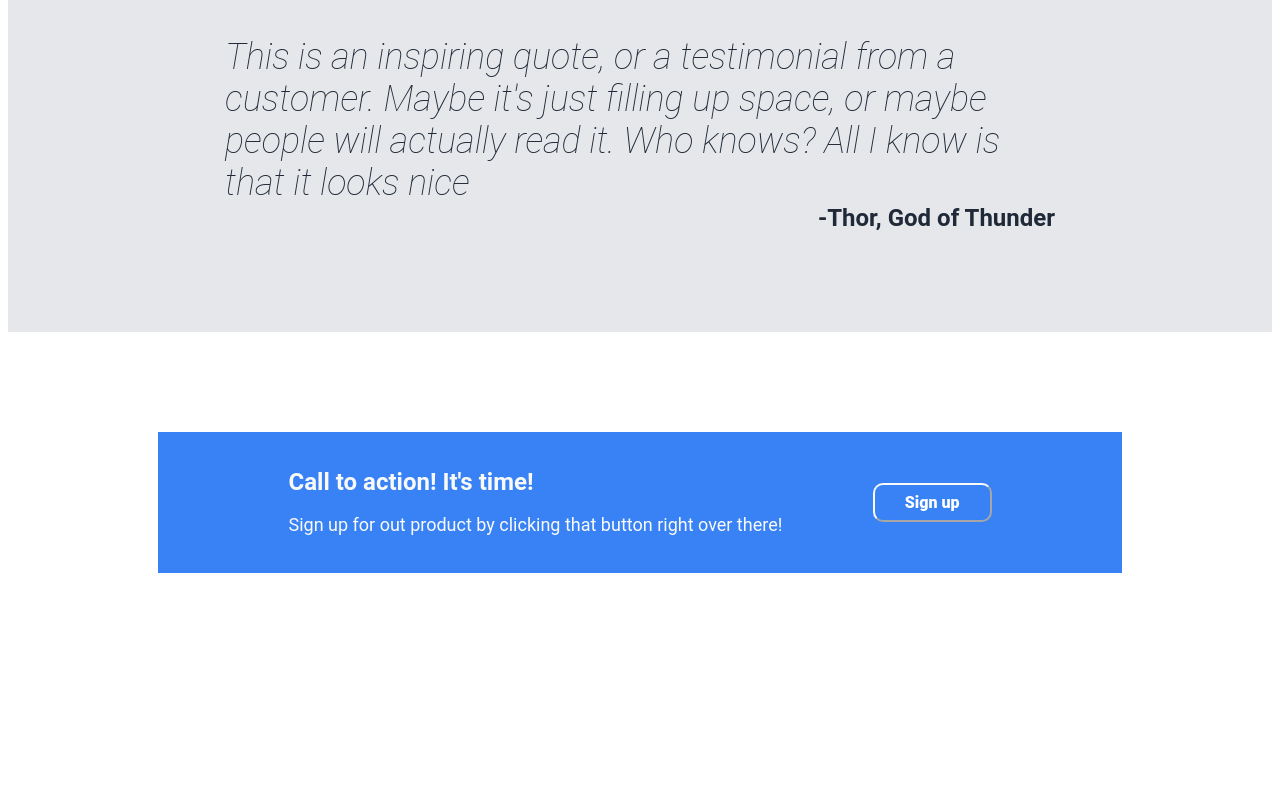
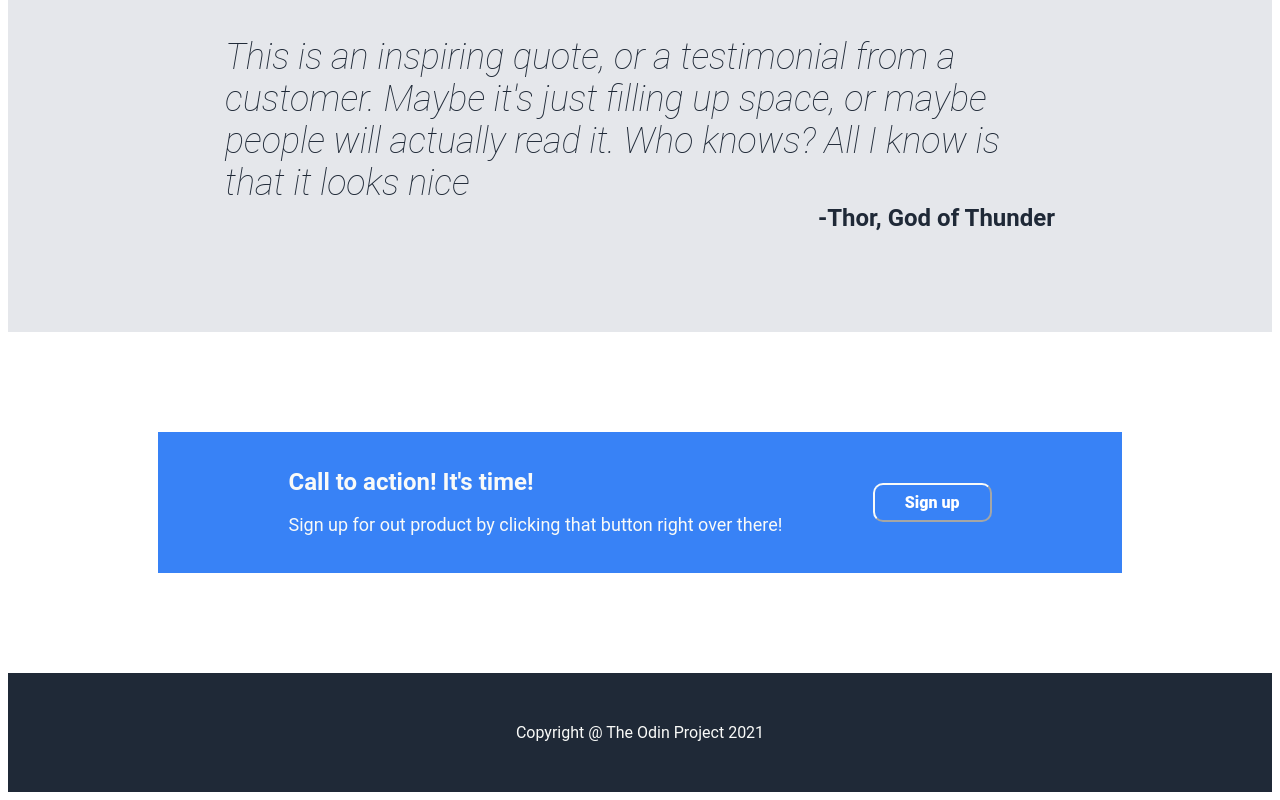
Before and after one commit to VoDongVan/landing-page, a plain HTML site: page index.html in a window 1280 px wide. Shown: the part 996-1796 px from the top of the page. Before the commit the page ends 1677 px from the top, so only its background shows below. Drawn offline with Linux system fonts and the light colour scheme.

Commit message:
create footer

```diff
--- a/index.html
+++ b/index.html
@@ -96,5 +96,9 @@
                 </button>
             </div>
         </div>
+
+        <div class="footer">
+            Copyright @ The Odin Project 2021
+        </div>
     </body>
 </html>
--- a/style.css
+++ b/style.css
@@ -185,3 +185,10 @@ button.sign-up-2 {
     color:#F9FAF8;
     font-size: 18px;
 }
+
+.footer {
+    color:#F9FAF8;
+    background-color: #1F2937;
+    text-align: center;
+    padding: 50px 0px;
+}
```
